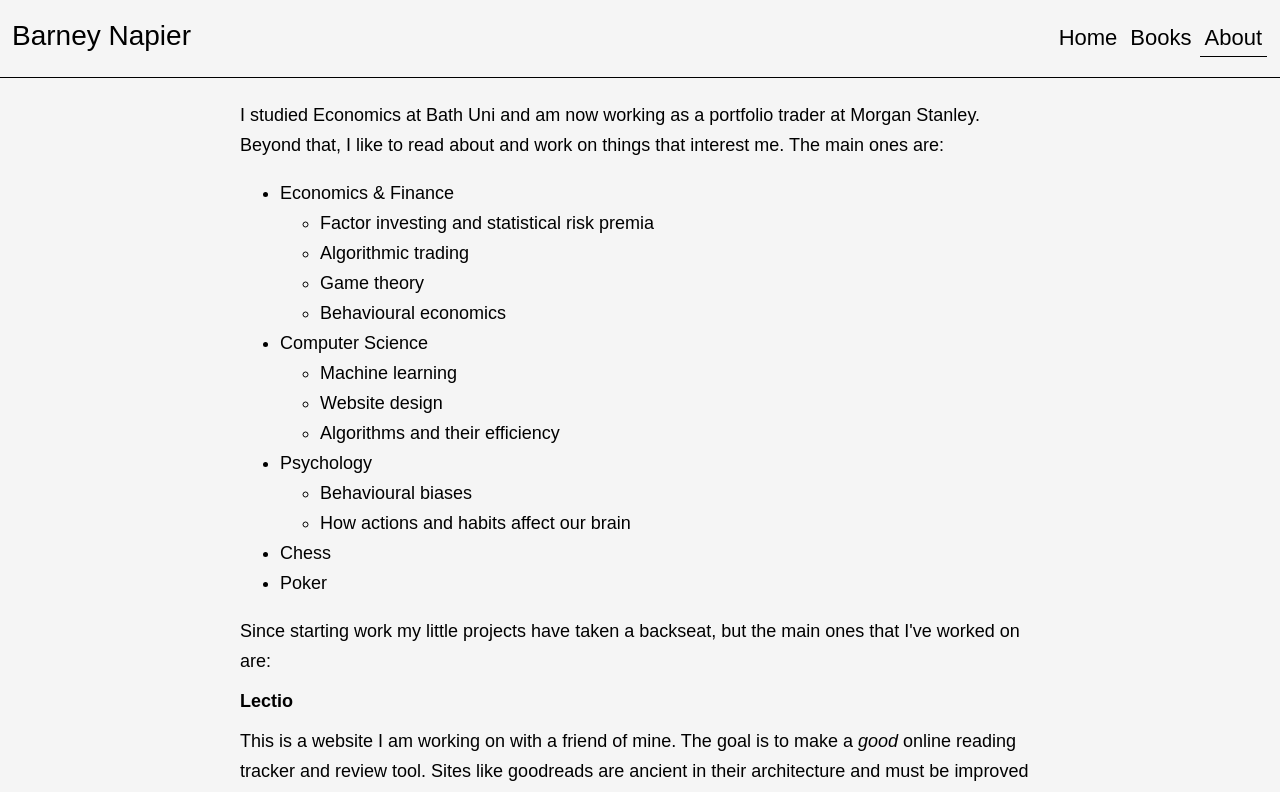
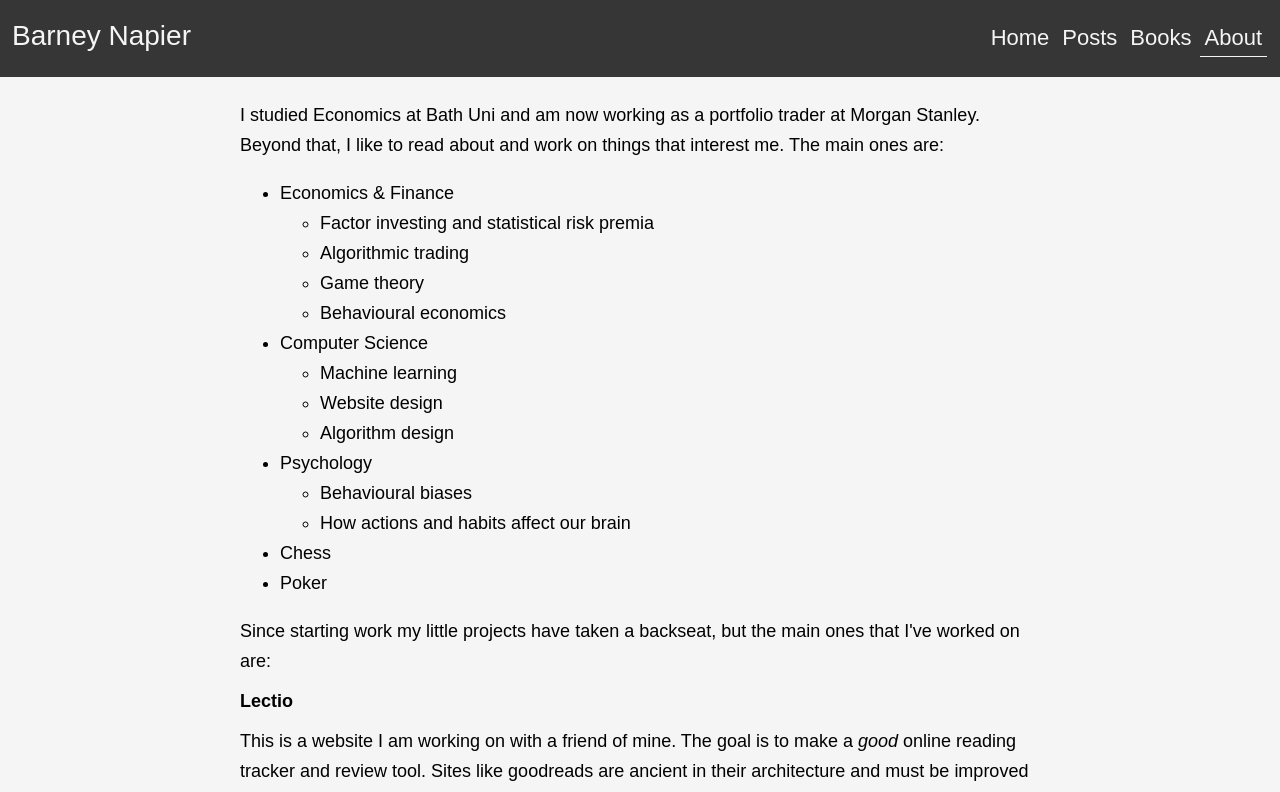
Before and after one commit to BarnabyN/blog_frontend, a React (Create React App) app: page /about in a window 1280 px wide. Shown: the top 792 px of the page. Built offline with nearby package versions, Linux system fonts and the light colour scheme.

Commit message:
Update styles

```diff
--- a/src/App.js
+++ b/src/App.js
@@ -10,6 +10,7 @@ import AdminLogin from "./pages/AdminLogin";
 import AdminCreatePost from "./pages/AdminCreatePost";
 import AdminEditPost from "./pages/AdminEditPost";
 import AdminHome from "./pages/AdminHome";
+import Home from "./pages/Home";
 
 export default function App() {
   return (
@@ -26,6 +27,9 @@ export default function App() {
         </Route>
         <Route path="/posts">
           <AllPostsPage />
+        </Route>
+        <Route path="/">
+          <Home />
         </Route>
         <Route path="/admin-login">
           <AdminLogin />
--- a/src/components/CustomNavbar.js
+++ b/src/components/CustomNavbar.js
@@ -7,11 +7,12 @@ export default function CustomNavbar() {
   return (
     <div className="navbar">
       <nav expand="md" sticky="top">
-        <Link className="navbrand" to={"/posts"}>
+        <Link className="navbrand" to={"/"}>
           Barney Napier
         </Link>
         <span className="navtabs">
-          <CustomNavlink to="/posts" text="Home" />
+          <CustomNavlink to="/" text="Home" />
+          <CustomNavlink to="/posts" text="Posts" />
           <CustomNavlink to="/books" text="Books" />
           <CustomNavlink to="/about" text="About" />
         </span>
--- a/src/elements/CustomNavlink.js
+++ b/src/elements/CustomNavlink.js
@@ -22,7 +22,7 @@ export default function CustomNavlink(props) {
       className="navlink"
       to={props.to}
       style={{
-        borderBlockColor: isCurrentLink() ? "black" : "transparent",
+        borderBlockColor: isCurrentLink() ? "whitesmoke" : "transparent",
       }}
     >
       {props.text}
--- a/src/pages/About.js
+++ b/src/pages/About.js
@@ -24,7 +24,7 @@ export default function AboutPage() {
           <ul>
             <li>Machine learning</li>
             <li>Website design</li>
-            <li>Algorithms and their efficiency</li>
+            <li>Algorithm design</li>
           </ul>
           <li>Psychology</li>
           <ul>
--- a/src/styles/CustomNavbar.css
+++ b/src/styles/CustomNavbar.css
@@ -1,6 +1,6 @@
 .navbar {
-  background-color: whitesmoke;
-  color: Black;
+  background-color: #363636;
+  color: whitesmoke;
   padding-top: 20px;
   padding-bottom: 20px;
   position: fixed;
--- /dev/null
+++ b/src/styles/HomePage.css
@@ -0,0 +1,53 @@
+.div-tagbar {
+  margin-bottom: 15px;
+  padding: 10px;
+}
+
+.tagbutton {
+  color: black;
+  text-decoration: none;
+  border: solid whitesmoke 1px;
+  padding: 5px;
+  margin-right: 15px;
+  margin-left: -10px;
+  outline: none;
+  text-transform: uppercase;
+}
+
+.tagbutton:hover {
+  color: gray;
+}
+
+.div-postwrapper {
+  border-bottom: lightgray;
+  border-bottom-style: solid;
+  border-bottom-width: 1px;
+  padding-top: 20px;
+  padding-bottom: 20px;
+}
+
+.post-title {
+  text-decoration: none;
+  color: black;
+  font-size: 24px;
+  margin-bottom: 5px;
+  font-weight: normal;
+  text-transform: uppercase;
+}
+
+.post-title:hover {
+  color: gray;
+}
+
+.post-subtitle {
+  display: block;
+  margin-bottom: 1px;
+}
+
+.post-info {
+  display: block;
+}
+
+.post-tags {
+  font-style: italic;
+}
```
